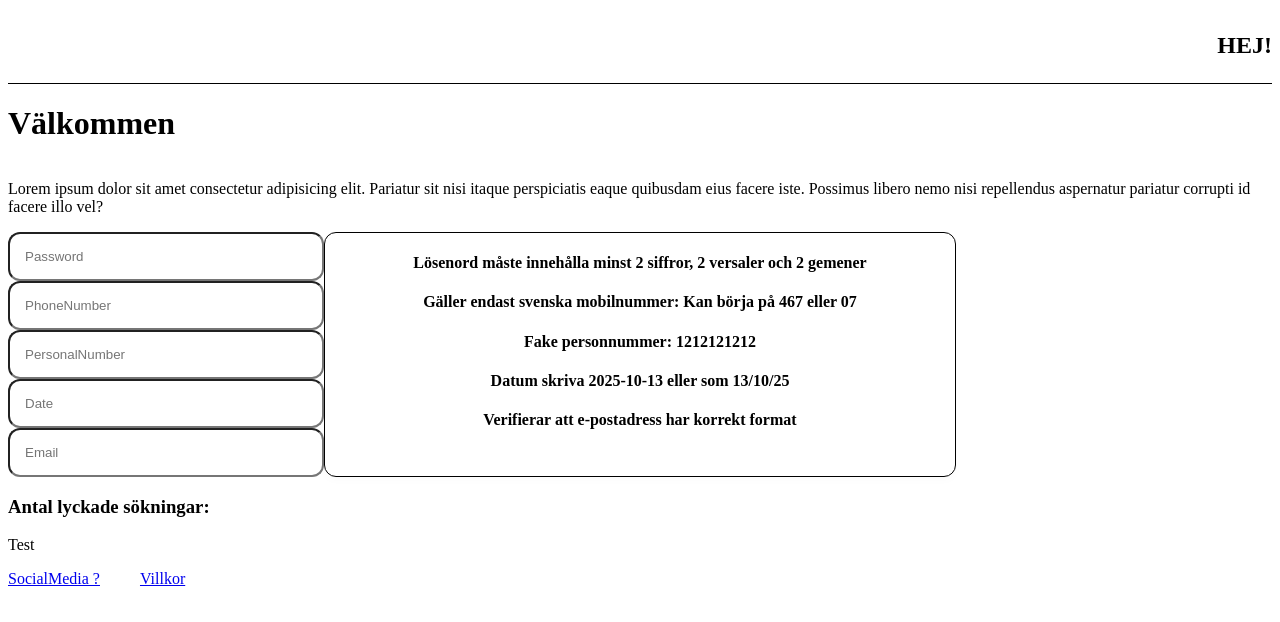
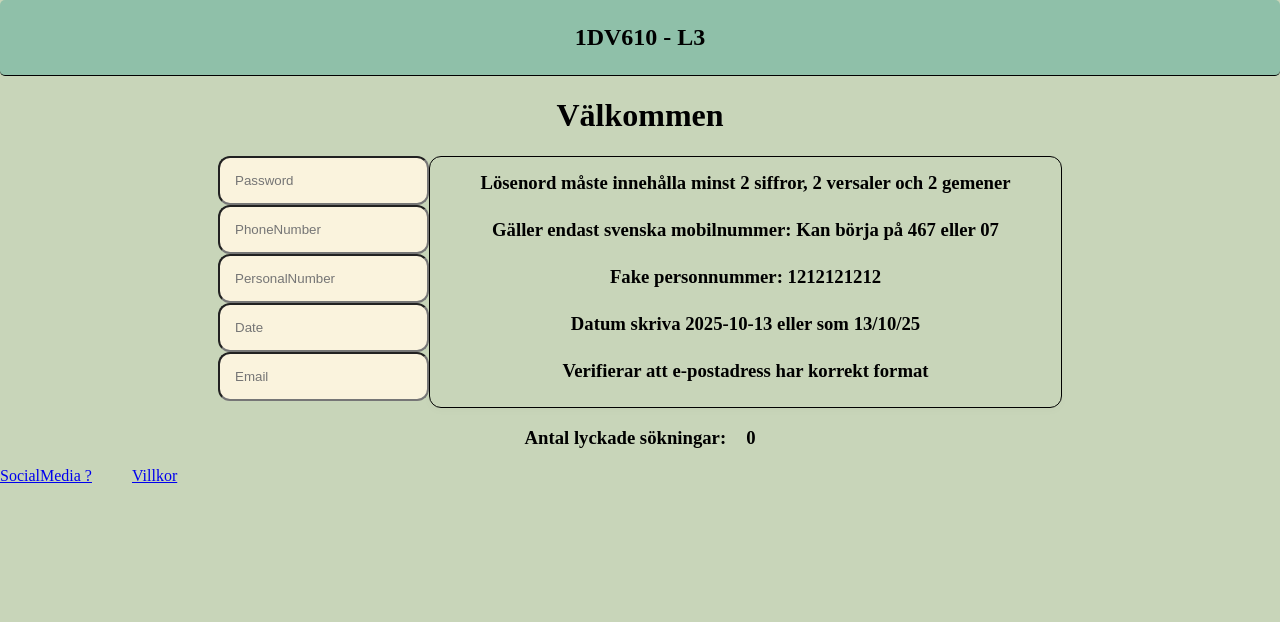
Before and after one commit to vikric/1DV610-L3, a website built with Vite: page src/index.html in a window 1280 px wide. Built offline with nearby package versions, Linux system fonts and the light colour scheme; what validator-sv would draw is missing.

Commit message:
Css changes

```diff
--- a/src/index.html
+++ b/src/index.html
@@ -11,14 +11,13 @@
 <body>
   <header>
     <div class="header">
-      <h2>HEJ!</h2>
+      <h2>1DV610 - L3</h2>
     </div>
   </header>
 
   <main class="container">
 
     <h1 >Välkommen </h1>
-    <p>Lorem ipsum dolor sit amet consectetur adipisicing elit. Pariatur sit nisi itaque perspiciatis eaque quibusdam eius facere iste. Possimus libero nemo nisi repellendus aspernatur pariatur corrupti id facere illo vel?</p>
     <div id="fields">
 
       <div class="inputs">
@@ -30,16 +29,16 @@
 
       </div>
       <aside class="info">
-        <h4>Lösenord måste innehålla minst 2 siffror, 2 versaler och 2 gemener</h4>
-        <h4>Gäller endast svenska mobilnummer: Kan börja på 467 eller 07</h4>
-        <h4>Fake personnummer: 1212121212</h4>
-        <h4>Datum skriva 2025-10-13 eller som 13/10/25</h4>
-        <h4>Verifierar att e-postadress har korrekt format</h4>
+        <h3>Lösenord måste innehålla minst 2 siffror, 2 versaler och 2 gemener</h3>
+        <h3>Gäller endast svenska mobilnummer: Kan börja på 467 eller 07</h3>
+        <h3>Fake personnummer: 1212121212</h3>
+        <h3>Datum skriva 2025-10-13 eller som 13/10/25</h3>
+        <h3>Verifierar att e-postadress har korrekt format</h3>
       </aside>
     </div>
     <div class="logContainer">
-      <h3>Antal lyckade sökningar: </h3>
-      <p class="logger">Test</p>
+      <h3>Antal lyckade sökningar:  </h3>
+      <h3 class="logger"> 0</h3>
     </div>
   </main>
   <footer>
--- a/src/js/domListener.js
+++ b/src/js/domListener.js
@@ -12,34 +12,4 @@ export class DOMListener {
       methodName(event)
     })
   }
-
-  /**
-   *
-   * @param eventName
-   * @param methodName
-   */
-  createCustomListener (eventName, methodName) {
-    document.addEventListener(eventName, (event) => {
-      console.log(event.detail.fieldID)
-      methodName()
-    })
-  }
-
-  /**
-   *
-   * @param eventName
-   * @param root0
-   * @param root0.value
-   * @param value
-   */
-  createCustomEvent (eventName, { value }) {
-    console.log(value)
-    const event = new CustomEvent(eventName, {
-
-      detail: {
-        value
-      }
-    })
-    document.dispatchEvent(event)
-  }
 }
--- a/src/js/inputField.js
+++ b/src/js/inputField.js
@@ -1,5 +1,5 @@
 import { Validation } from './validation.js'
-import { AnimationController } from './animationController.js'
+import { AnimationController } from './animation/animationController.js'
 import { DOMListener } from './domListener.js'
 
 /**
--- a/src/js/logger/logger.js
+++ b/src/js/logger/logger.js
@@ -1,4 +1,3 @@
-import { DOMListener } from '../domListener'
 /**
  *
  */
@@ -9,7 +8,6 @@ export class Logger {
    *
    */
   constructor () {
-    this.domListener = new DOMListener()
     this.startListener()
   }
 
@@ -17,11 +15,10 @@ export class Logger {
    *
    */
   startListener () {
-    this.domListener.createCustomListener('validField', this.updateCounter.bind(this))
-    /*     document.addEventListener('validField', (e) => {
+    document.addEventListener('validField', (e) => {
       console.log(e.detail.fieldID)
       this.updateCounter()
-    }) */
+    })
   }
 
   /**
@@ -36,14 +33,13 @@ export class Logger {
    *
    */
   sendCounterUpdatedEvent () {
-    this.domListener.createCustomEvent('counterUpdated', { value: this.#counter })
-    /*     const event = new CustomEvent('counterUpdated', {
+    const event = new CustomEvent('counterUpdated', {
 
       detail: {
         counter: this.#counter
       }
     })
-    document.dispatchEvent(event) */
+    document.dispatchEvent(event)
   }
 
   /**
--- a/src/styles/styles.css
+++ b/src/styles/styles.css
@@ -1,7 +1,15 @@
-
+body {
+  background-color: #c8d5b9;
+  margin: 0px;
+}
 
   header {
+    background-color: #8fc0a9;
+    display: flex;
+    justify-content: center;
+    text-align: center;
     border-bottom: 1px solid black;
+    border-radius: 5px;
   }
 
   .header {
@@ -9,39 +17,54 @@
     justify-content: right;
     align-items: center;
     min-height: 75px;
-
   }
 
   .container {
     display: grid;
+    justify-content: center;
+  }
+
+    .container h1 {
+      display: flex;
+      justify-content: center;
   }
 
   #fields {
     display: grid;
-    grid-template-columns: 2fr 4fr 2fr;
+    grid-template-columns: 2fr 6fr ;
   }
 
   .inputs {
     display: flex;
     flex-direction: column;
-
-
   }
 
   .inputs input {
     padding: 15px;
     border-radius: 12px;
+    background-color: #FAF3DD;
   }
 
   .info {
     border-radius: 12px;
+    gap: 30px;
     border: 1px solid black;
     box-shadow: 0 3px 10px rgba(16,24,40,0.02);
     text-align: center;
   }
 
+    .info h3{
+      margin-top: 15px;
+      margin-bottom: 25px;
+  }
+
+  .logContainer{
+    display: flex;
+    justify-self: center;
+    gap: 20px;
+  }
+
   footer {
     display: flex;
     gap: 40px;
-
   }
```
Also changed, not shown: src/js/animation/animation.js (renamed from src/js/animation.js), src/js/animation/animationController.js (renamed from src/js/animationController.js).
